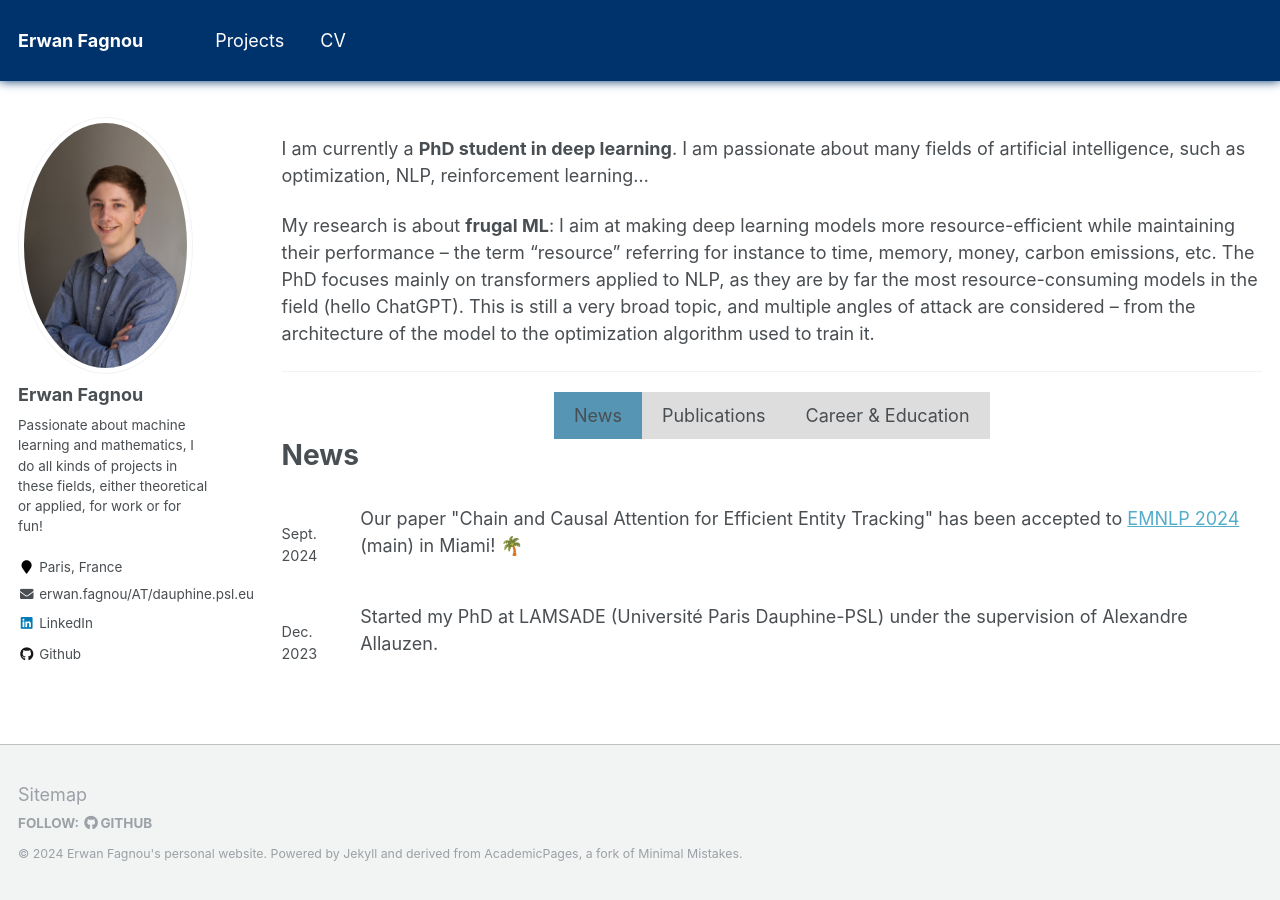
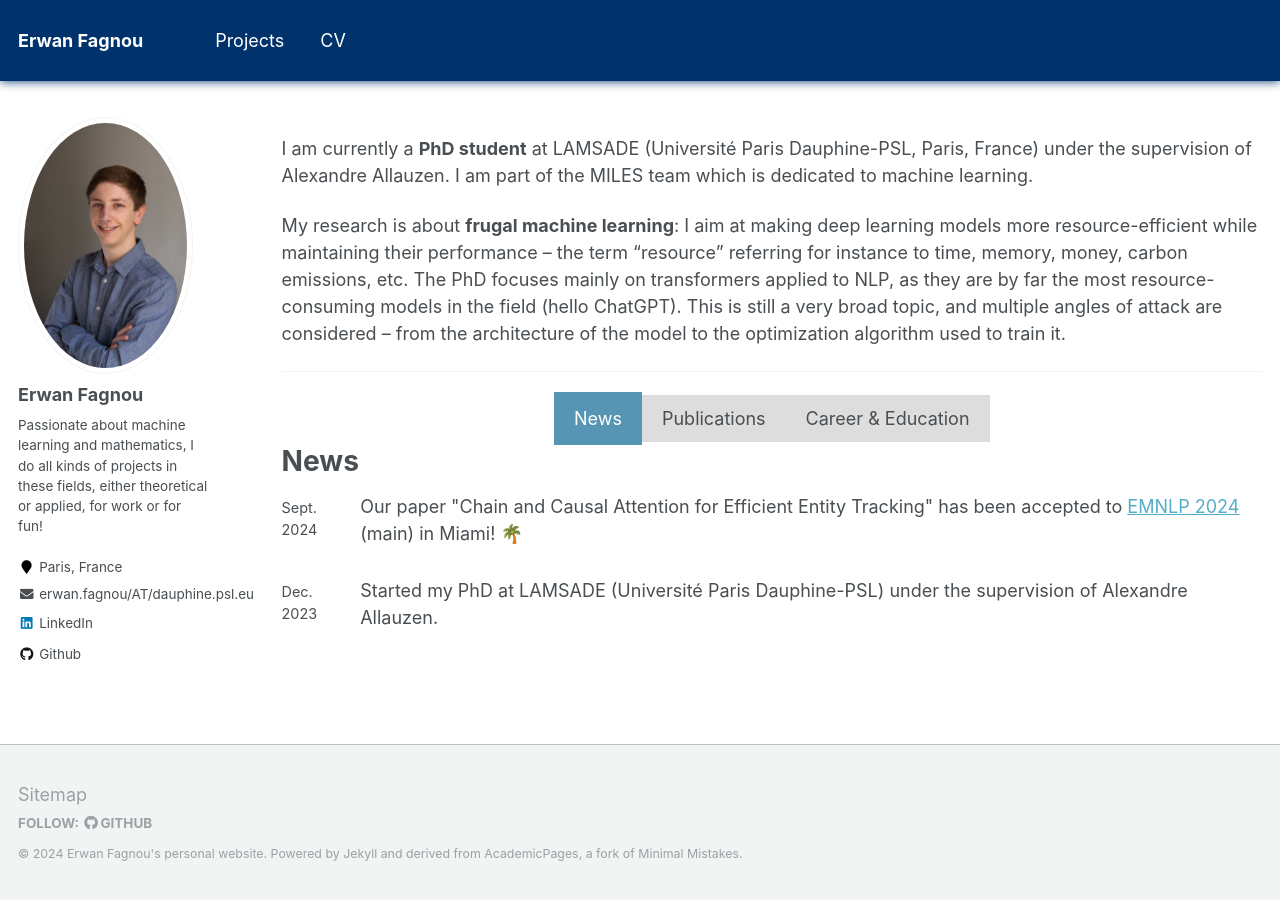
Before and after one commit to ErwanFagnou/erwanfagnou.github.io, a Jekyll site: the page built from _pages/about.md, in a window 1280 px wide. Built offline with Jekyll 4.4.1, drawn with Linux system fonts in a browser that asks for light colours; formulas are drawn with MathJax 3.

Commit message:
Small improvements

```diff
--- a/_pages/about.md
+++ b/_pages/about.md
@@ -7,9 +7,9 @@ redirect_from:
   - /about.html
 ---
 
-I am currently a **PhD student in deep learning**. I am passionate about many fields of artificial intelligence, such as optimization, NLP, reinforcement learning...
+I am currently a **PhD student** at LAMSADE (Université Paris Dauphine-PSL, Paris, France) under the supervision of Alexandre Allauzen. I am part of the MILES team which is dedicated to machine learning.
 
-My research is about **frugal ML**: I aim at making deep learning models more resource-efficient while maintaining their performance -- the term "resource" referring for instance to time, memory, money, carbon emissions, etc. The PhD focuses mainly on transformers applied to NLP, as they are by far the most resource-consuming models in the field (hello ChatGPT). This is still a very broad topic, and multiple angles of attack are considered -- from the architecture of the model to the optimization algorithm used to train it.
+My research is about **frugal machine learning**: I aim at making deep learning models more resource-efficient while maintaining their performance -- the term "resource" referring for instance to time, memory, money, carbon emissions, etc. The PhD focuses mainly on transformers applied to NLP, as they are by far the most resource-consuming models in the field (hello ChatGPT). This is still a very broad topic, and multiple angles of attack are considered -- from the architecture of the model to the optimization algorithm used to train it.
 
 ---
 <div class="tab-container">
--- a/_pages/tabs/news.html
+++ b/_pages/tabs/news.html
@@ -4,12 +4,12 @@
 
 <h1>News</h1>
 
-<div>
-    <p style="width: 7%; font-size: 0.8em; display: inline-block; vertical-align: middle; margin-right: 10px">Sept. 2024</p>
-    <p style="width: 90%; display: inline-block">Our paper "Chain and Causal Attention for Efficient Entity Tracking" has been accepted to <a href="https://2024.emnlp.org/">EMNLP 2024</a> (main) in Miami! &#x1F334;</p>
+<div style="display: flex; align-items: top; margin-bottom: 30px">
+    <div style="width: 7%; font-size: 0.8em; display: inline-block; margin-right: 10px; margin-top: 0.3em">Sept. 2024</div>
+    <div style="width: 90%; display: inline-block; margin: 0px">Our paper "Chain and Causal Attention for Efficient Entity Tracking" has been accepted to <a href="https://2024.emnlp.org/">EMNLP 2024</a> (main) in Miami! &#x1F334;</div>
 </div>
 
-<div>
-    <p style="width: 7%; font-size: 0.8em; display: inline-block; vertical-align: middle; margin-right: 10px">Dec. 2023</p>
-    <p style="width: 90%; display: inline-block">Started my PhD at LAMSADE (Université Paris Dauphine-PSL) under the supervision of Alexandre Allauzen.</p>
+<div style="display: flex; align-items: top; margin-bottom: 30px">
+    <div style="width: 7%; font-size: 0.8em; display: inline-block; margin-right: 10px; margin-top: 0.3em">Dec. 2023</div>
+    <div style="width: 90%; display: inline-block">Started my PhD at LAMSADE (Université Paris Dauphine-PSL) under the supervision of Alexandre Allauzen.</div>
 </div>
--- a/_pages/tabs/publications.html
+++ b/_pages/tabs/publications.html
@@ -5,13 +5,13 @@
 
 <h1>Publications</h1>
 
-<div>
-    <div style="width: 7%; font-size: 0.8em; display: inline-block; vertical-align: top; margin-right: 10px; margin-top: 10px;">2024</div>
+<div style="display: flex; align-items: top; margin-bottom: 30px">
+    <div style="width: 7%; font-size: 0.8em; display: inline-block; margin-right: 10px; margin-top: 0.3em">Nov. 2024</div>
     <div style="width: 90%; display: inline-block">
         <b>Chain and Causal Attention for Efficient Entity Tracking</b><br>
         <i>Erwan Fagnou</i>, Paul Caillon, Blaise Delattre, Alexandre Allauzen<br>
         <i>EMNLP 2024</i>
-        <a href="https://arxiv.org/abs/2404.12345" target="_blank">[PDF]</a>
+        <!-- <a href="https://arxiv.org/abs/2404.12345" target="_blank">[PDF]</a> -->
         <button class="abstract-btn" data-abstract="abstract-chacal">Show Abstract</button>
         <div class="abstract" id="abstract-chacal">
             This paper investigates the limitations of transformers for entity-tracking tasks in large language models. We identify a theoretical constraint, showing that transformers require at least $\log_2 (n+1)$ layers to handle entity tracking with $n$ state changes. To address this issue, we propose an efficient and frugal enhancement to the standard attention mechanism, enabling it to manage long-term dependencies more efficiently.
--- a/_sass/_base.scss
+++ b/_sass/_base.scss
@@ -326,14 +326,27 @@ b, i, strong, em, blockquote, p, q, span, figure, img, h1, h2, header, input, a,
   background-color: #ddd;
   padding: 10px 20px;
   cursor: pointer;
+  // border: 2px solid #618cce;
+  -webkit-user-select: none;
+  -khtml-user-select: none;
+  -moz-user-select: none;
+  -ms-user-select: none;
+  -o-user-select: none;
+  user-select: none;
+  border-top: 3px solid #ffffffff;
+  border-bottom: 3px solid #ffffffff;
 }
 
 .tab-content {
   display: none;
+  // border: 2px solid #618cce;
 }
 
 .active-tab {
   background-color: rgb(86, 149, 179);
+  color: white;
+  border-top: 3px solid rgb(86, 149, 179);
+  border-bottom: 3px solid rgb(86, 149, 179);
 }
 
 .active-content {
@@ -352,7 +365,8 @@ b, i, strong, em, blockquote, p, q, span, figure, img, h1, h2, header, input, a,
 
 .abstract {
   display: none;
-  // margin-top: 10px;
+  text-align: justify;
+  text-justify: inter-word;
   background-color: #f3f8ff;
   padding: 10px;
   font-size: 0.8em;
```
